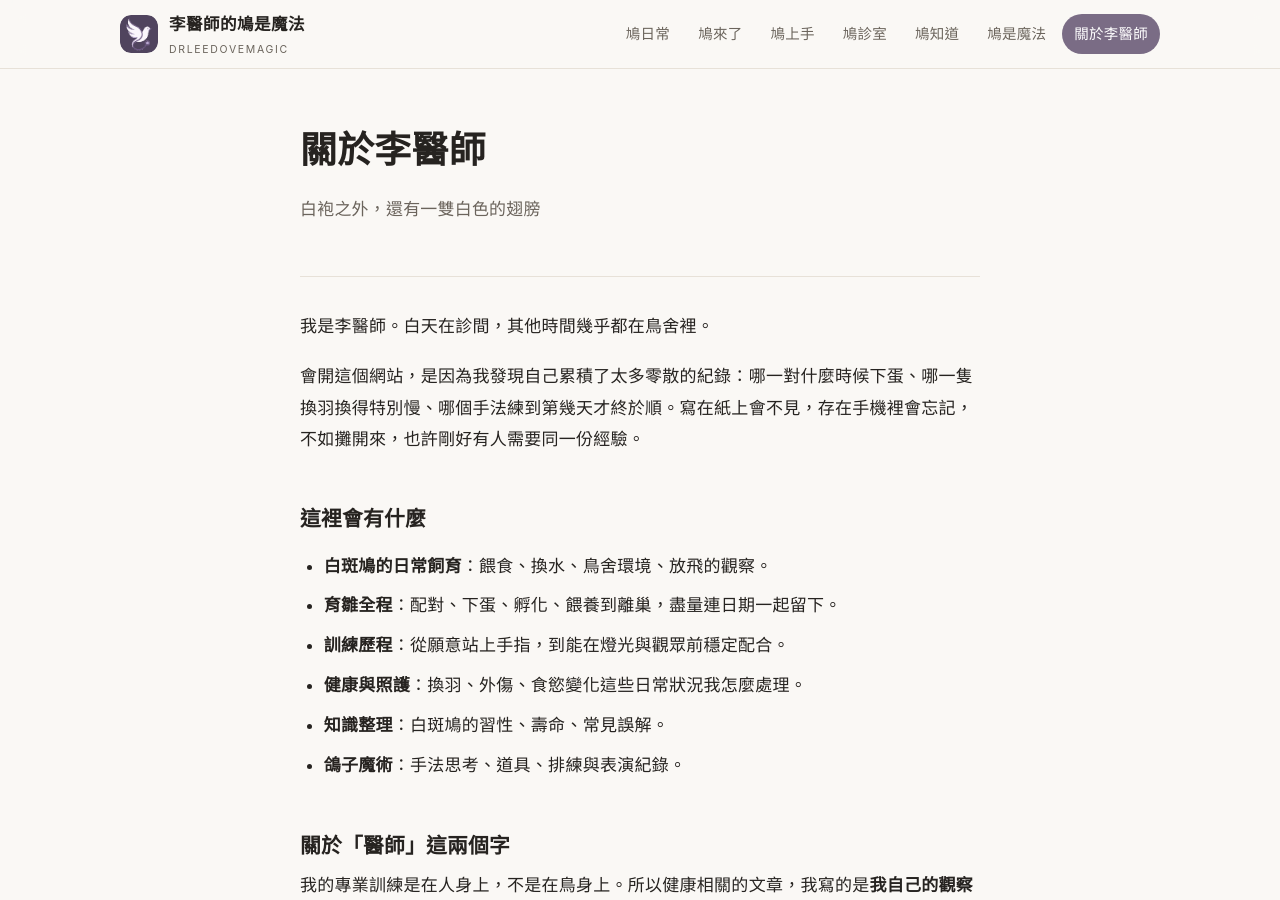
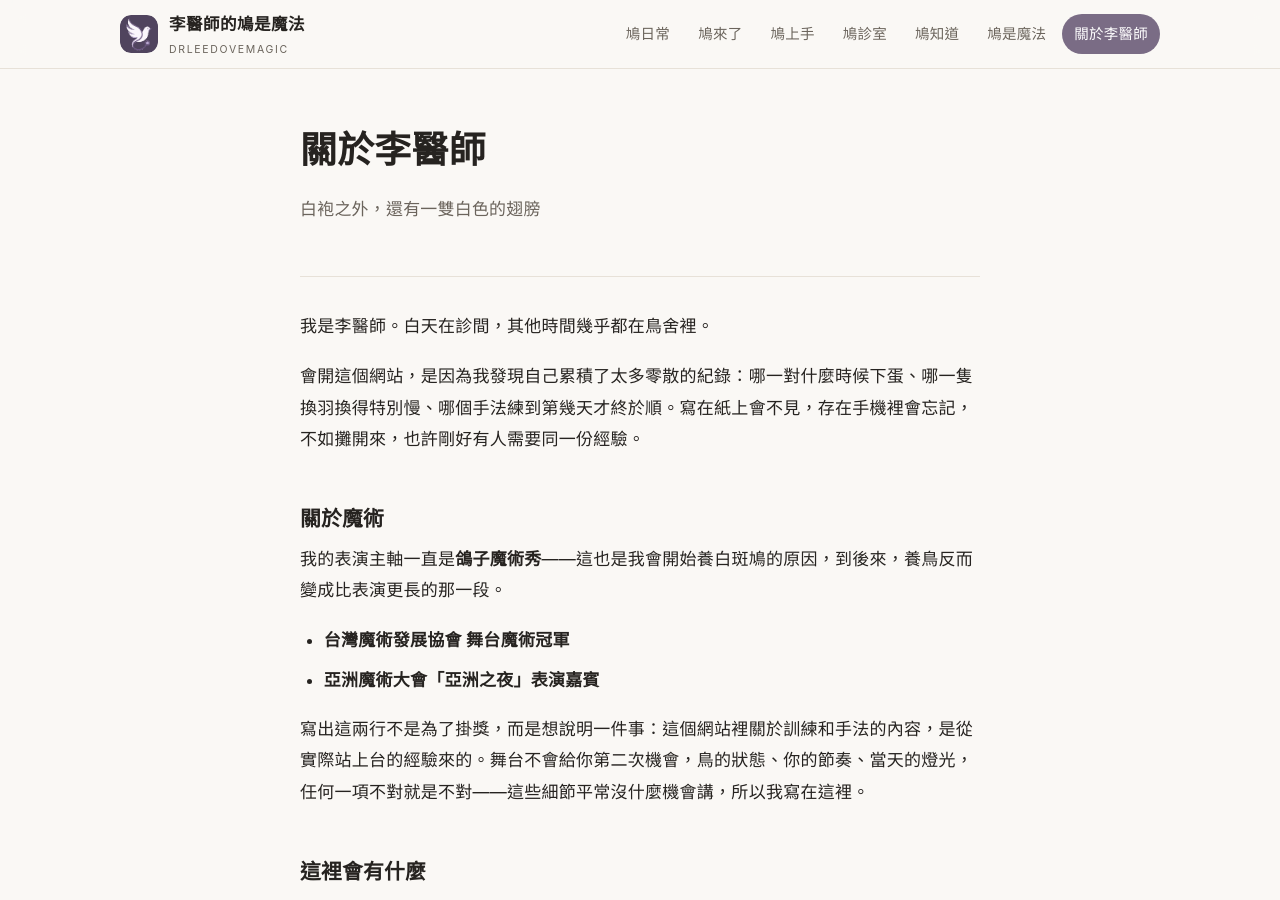
Before and after one commit to sherlocklee0212/drleedovemagic, a Jekyll site: the page built from about.md, in a window 1280 px wide and 900 px high. Built offline with Jekyll 4.4.1, drawn with Linux system fonts in a browser that asks for light colours.

Commit message:
關於頁加入魔術經歷
台灣魔術發展協會舞台魔術冠軍、亞洲魔術大會「亞洲之夜」表演嘉賓，
並說明表演主軸為鴿子魔術秀。

Co-Authored-By: Claude Opus 5 <noreply@anthropic.com>

```diff
--- a/about.md
+++ b/about.md
@@ -8,6 +8,15 @@ permalink: /about/
 我是李醫師。白天在診間，其他時間幾乎都在鳥舍裡。
 
 會開這個網站，是因為我發現自己累積了太多零散的紀錄：哪一對什麼時候下蛋、哪一隻換羽換得特別慢、哪個手法練到第幾天才終於順。寫在紙上會不見，存在手機裡會忘記，不如攤開來，也許剛好有人需要同一份經驗。
+
+## 關於魔術
+
+我的表演主軸一直是**鴿子魔術秀**——這也是我會開始養白斑鳩的原因，到後來，養鳥反而變成比表演更長的那一段。
+
+- **台灣魔術發展協會 舞台魔術冠軍**
+- **亞洲魔術大會「亞洲之夜」表演嘉賓**
+
+寫出這兩行不是為了掛獎，而是想說明一件事：這個網站裡關於訓練和手法的內容，是從實際站上台的經驗來的。舞台不會給你第二次機會，鳥的狀態、你的節奏、當天的燈光，任何一項不對就是不對——這些細節平常沒什麼機會講，所以我寫在這裡。
 
 ## 這裡會有什麼
 
```
